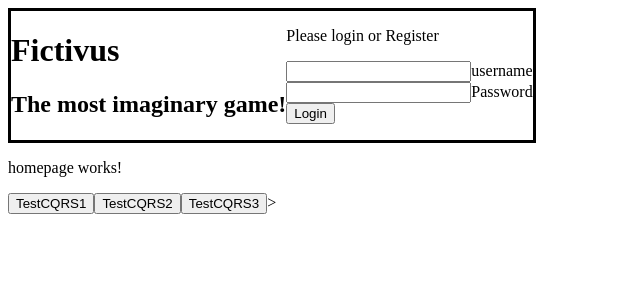
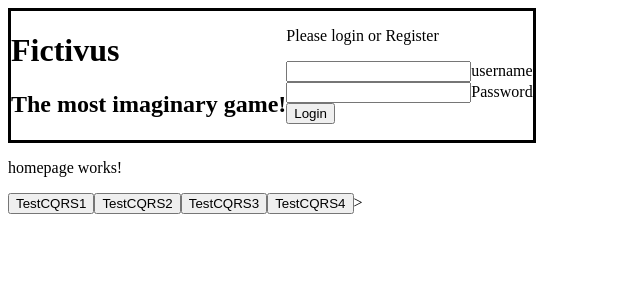
Before and after one commit to robindewitte/gameforumfrontend, an Angular app in the folder FictivusForum/: page /home in a window 1280 px wide. Shown: the top 300 px of the page, without its empty margins (0-640 px from the left). Built offline with nearby package versions, Linux system fonts and the light colour scheme.

Commit message:
cqrs final

```diff
--- a/FictivusForum/src/app/components/homepage/homepage.component.html
+++ b/FictivusForum/src/app/components/homepage/homepage.component.html
@@ -3,3 +3,4 @@
 <button (click)="testCQRS1()">TestCQRS1</button>
 <button (click)="testCQRS2()">TestCQRS2</button>
 <button (click)="testCQRS3()">TestCQRS3</button>
+<button (click)="testCQRS4()">TestCQRS4</button>
--- a/FictivusForum/src/app/components/homepage/homepage.component.ts
+++ b/FictivusForum/src/app/components/homepage/homepage.component.ts
@@ -17,52 +17,69 @@ export class HomepageComponent implements OnInit {
 
   testCQRS1(){
     let dto = new TopicDTO("mocklord", "zijn er nog frikandellen?" , new Date());
-    console.log(new Date() + "cqrs1send");
+    console.log(new Date().getTime() + "cqrs1send");
     this.authenticationService.testCQRS1(dto).subscribe(
       data => {
         if(data.response != null ){
-          console.log(new Date() + "cqrs1recieve");
+          console.log(new Date().getTime() + "cqrs1recieve");
           console.log(data);
         }else{
-          console.log("niks");
+          console.log("cqrs1niks");
         }
       },
       error => {
-        console.log("fout");
+        console.log("cqrs1fout");
       });
   }
 
   testCQRS2(){
-    console.log(new Date() + "cqrs2send");
+    console.log(new Date().getTime() + "cqrs2send");
     this.authenticationService.testCQRS2("mock").subscribe(
       data => {
-        if(data.response != null ){
-          console.log(new Date() + "cqrs2recieve");
+        if(data != null ){
+          console.log(new Date().getTime() + "cqrs2recieve");
           console.log(data);
         }else{
-          console.log("niks");
+          console.log("cqrs2niks");
+          console.log(data);
         }
       },
       error => {
-        console.log("fout");
+        console.log("cqrs2fout");
       });
   }
 
   testCQRS3(){
-    console.log(new Date() + "cqrs3send")
+    console.log(new Date().getTime() + "cqrs3send")
     let dto = new TopicDTO("mocklord", "zijn er nog frikandellen?" , new Date());
     this.authenticationService.testCQRS3(dto).subscribe(
       data => {
         if(data.response != null ){
-          console.log(new Date() + "cqrs3recieve");
+          console.log(new Date().getTime() + "cqrs3recieve");
           console.log(data);
         }else{
-          console.log("niks");
+          console.log("cqrs3niks");
         }
       },
       error => {
-        console.log("fout");
+        console.log("cqrs3fout");
       });
+  }
+  testCQRS4(){
+    this.testCQRS2();
+    this.testCQRS2();
+    this.testCQRS1();
+    this.testCQRS2();
+    this.testCQRS2();
+    this.testCQRS2();
+    this.testCQRS1();
+    this.testCQRS2();
+    this.testCQRS2();
+    this.testCQRS2();
+    this.testCQRS1();
+    this.testCQRS1();
+    this.testCQRS2();
+    this.testCQRS2();
   }
 
 }
```
